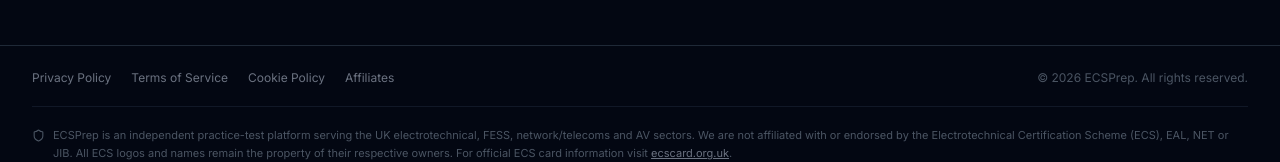
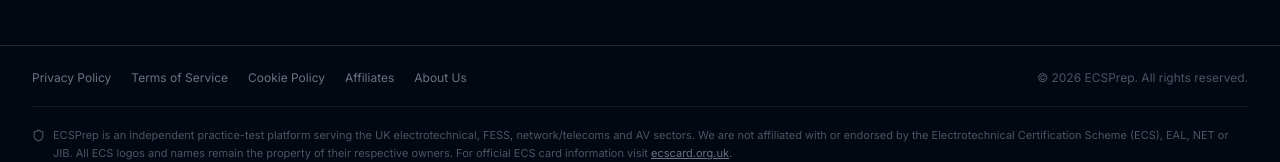
Before and after one commit to csconstruction43-hue/ecs-project, a React (Vite) app: page / in a window 1280 px wide. Shown: the part 7778-7940 px from the top of the page. Built offline with nearby package versions, Linux system fonts and the light colour scheme; no server answers.

Commit message:
Add 'About Us' link to footer

```diff
--- a/src/components/Footer.jsx
+++ b/src/components/Footer.jsx
@@ -33,6 +33,7 @@ const Footer = () => {
     { to: '/terms', label: 'Terms of Service' },
     { to: '/cookies', label: 'Cookie Policy' },
     { to: '/affiliate', label: 'Affiliates' },
+    { to: '/about', label: 'About Us' },
   ]
 
   const socialLinks = [
```
